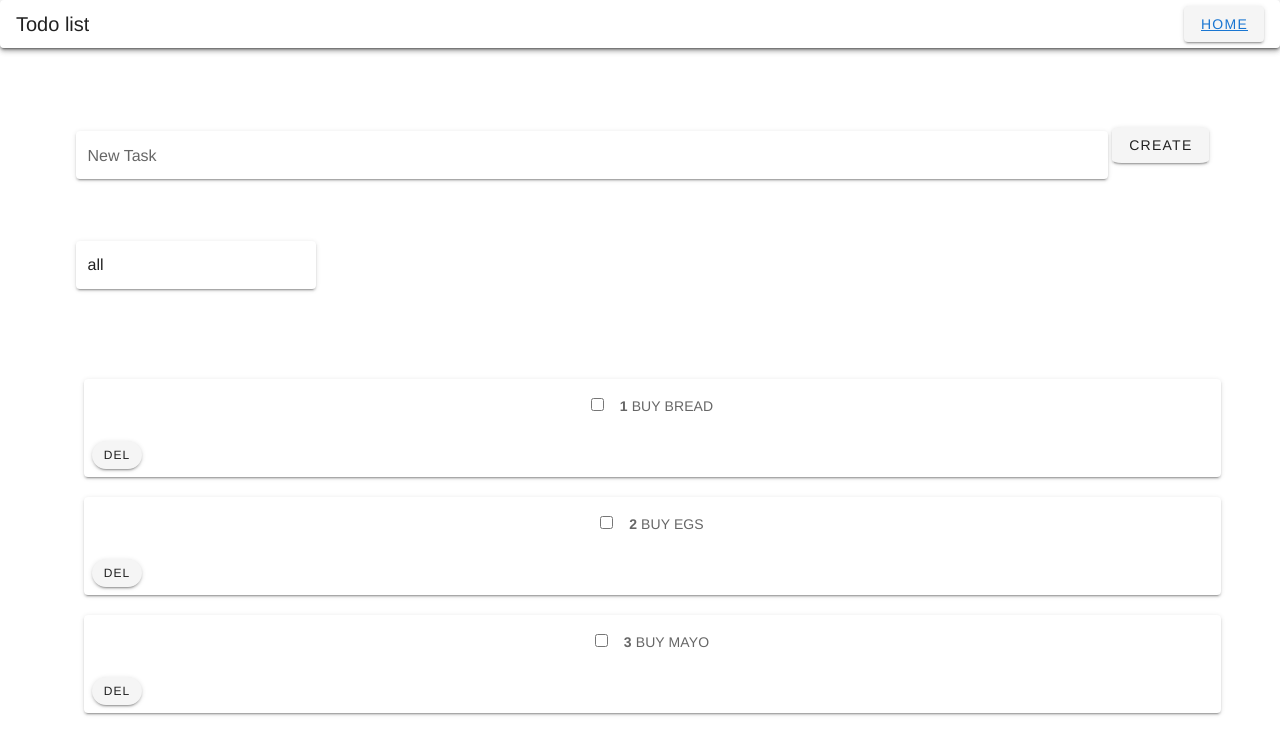
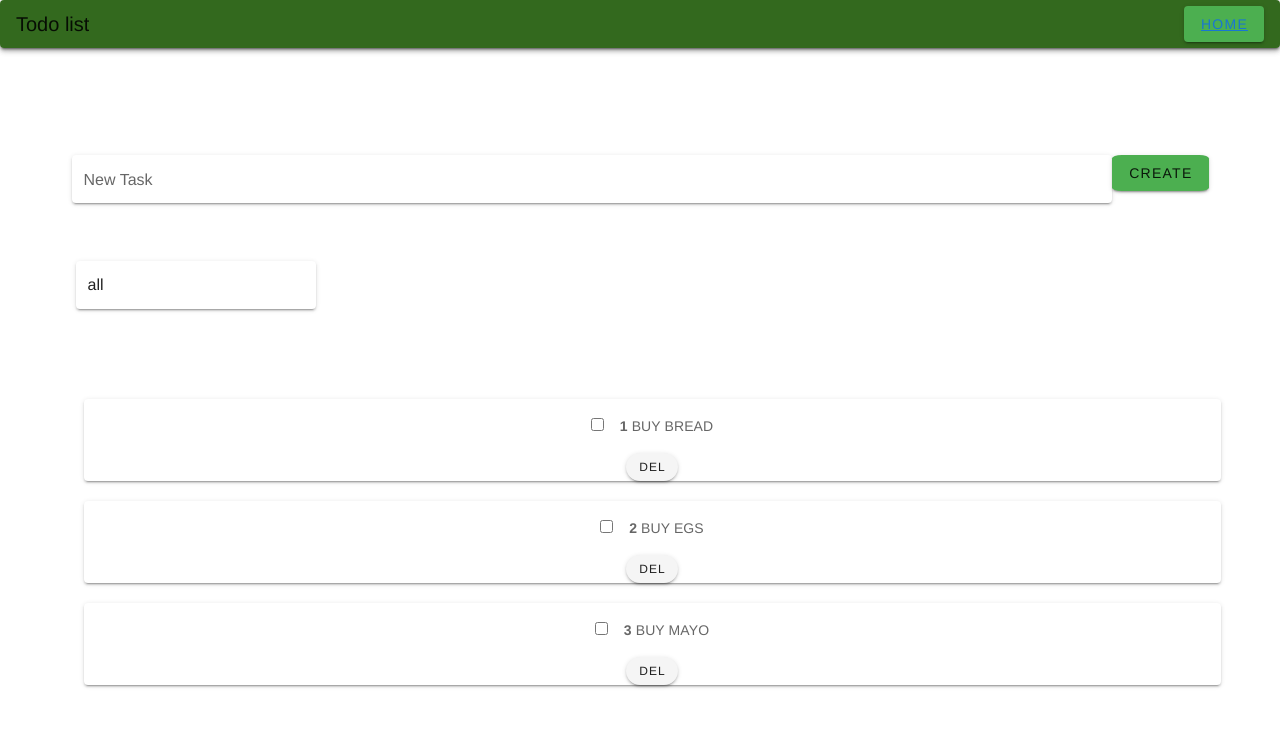
Before and after one commit to OrestTsolkovskyi/Marvel, a Vue app: page /todos in a window 1280 px wide. Shown: the top 754 px of the page. Built offline with nearby package versions, Linux system fonts and the light colour scheme.

Commit message:
Firstone

```diff
--- a/src/components/AddTodo.vue
+++ b/src/components/AddTodo.vue
@@ -4,13 +4,12 @@
       <v-form @submit.prevent="onsubmit">
         <v-text-field
             v-model="title"
-            class="pa-1"
             label="New Task"
             single-line
             solo
             type="text"
         ></v-text-field>
-        <v-btn type="submit">Create</v-btn>
+        <v-btn class="green" type="submit">Create</v-btn>
       </v-form>
     </v-container>
   </v-layout>
--- a/src/components/TodoItem.vue
+++ b/src/components/TodoItem.vue
@@ -7,10 +7,8 @@
       {{ todo.title | uppercase }}
       </span>
     </v-card-text>
-    <v-card-actions>
-      <v-btn rounded small @click="$emit('remove-todo', todo.id)"> Del
-      </v-btn>
-    </v-card-actions>
+    <v-btn rounded small @click="$emit('remove-todo', todo.id)"> Del
+    </v-btn>
   </v-card>
 </template>
 
--- a/src/components/TodoList.vue
+++ b/src/components/TodoList.vue
@@ -1,5 +1,5 @@
 <template>
-  <v-layout align-spave-around column justify-center>
+  <v-layout align-space-around column>
     <ul>
       <TodoItem
           v-for="(todo, i) in todos"
--- a/src/main.js
+++ b/src/main.js
@@ -2,6 +2,7 @@ import Vue from 'vue'
 import App from './App.vue'
 import router from './router'
 import vuetify from '@/plugins/vuetify'
+
 
 Vue.config.productionTip = false
 
--- a/src/views/Home.vue
+++ b/src/views/Home.vue
@@ -1,7 +1,7 @@
 <template>
   <v-app>
     <v-card>
-      <v-toolbar dense>
+      <v-toolbar class="light-green darken-4" dense>
         <v-toolbar-title>Home page</v-toolbar-title>
       </v-toolbar>
     </v-card>
@@ -9,8 +9,18 @@
     <p>Lorem ipsum dolor sit amet, consectetur adipisicing elit. Aliquid, consectetur eligendi esse excepturi maxime
       nobis quam quisquam repellat. Aperiam dolor in necessitatibus odit officiis omnis quaerat quidem quod
       reprehenderit, repudiandae.</p>
-    <v-btn->
+    <p>Lorem ipsum dolor sit amet, consectetur adipisicing elit. Aliquid, consectetur eligendi esse excepturi maxime
+      nobis quam quisquam repellat. Aperiam dolor in necessitatibus odit officiis omnis quaerat quidem quod
+      reprehenderit, repudiandae.</p>
+    <p>Lorem ipsum dolor sit amet, consectetur adipisicing elit. Aliquid, consectetur eligendi esse excepturi maxime
+      nobis quam quisquam repellat. Aperiam dolor in necessitatibus odit officiis omnis quaerat quidem quod
+      reprehenderit, repudiandae.</p>
+    <p>Lorem ipsum dolor sit amet, consectetur adipisicing elit. Aliquid, consectetur eligendi esse excepturi maxime
+      nobis quam quisquam repellat. Aperiam dolor in necessitatibus odit officiis omnis quaerat quidem quod
+      reprehenderit, repudiandae.</p>
+
+    <v-btn class="green">
       <router-link to="/todos">Todos</router-link>
-    </v-btn->
+    </v-btn>
   </v-app>
 </template>
--- a/src/views/Todos.vue
+++ b/src/views/Todos.vue
@@ -1,10 +1,10 @@
 <template>
   <v-app>
     <v-card>
-      <v-toolbar dense>
+      <v-toolbar class="light-green darken-4" dense>
         <v-toolbar-title>Todo list</v-toolbar-title>
         <v-spacer></v-spacer>
-        <v-btn>
+        <v-btn class="green">
           <router-link to="/">Home</router-link>
         </v-btn>
       </v-toolbar>
```
Also changed, not shown: src/plugins/vuetify.js (line endings or trailing spaces).
